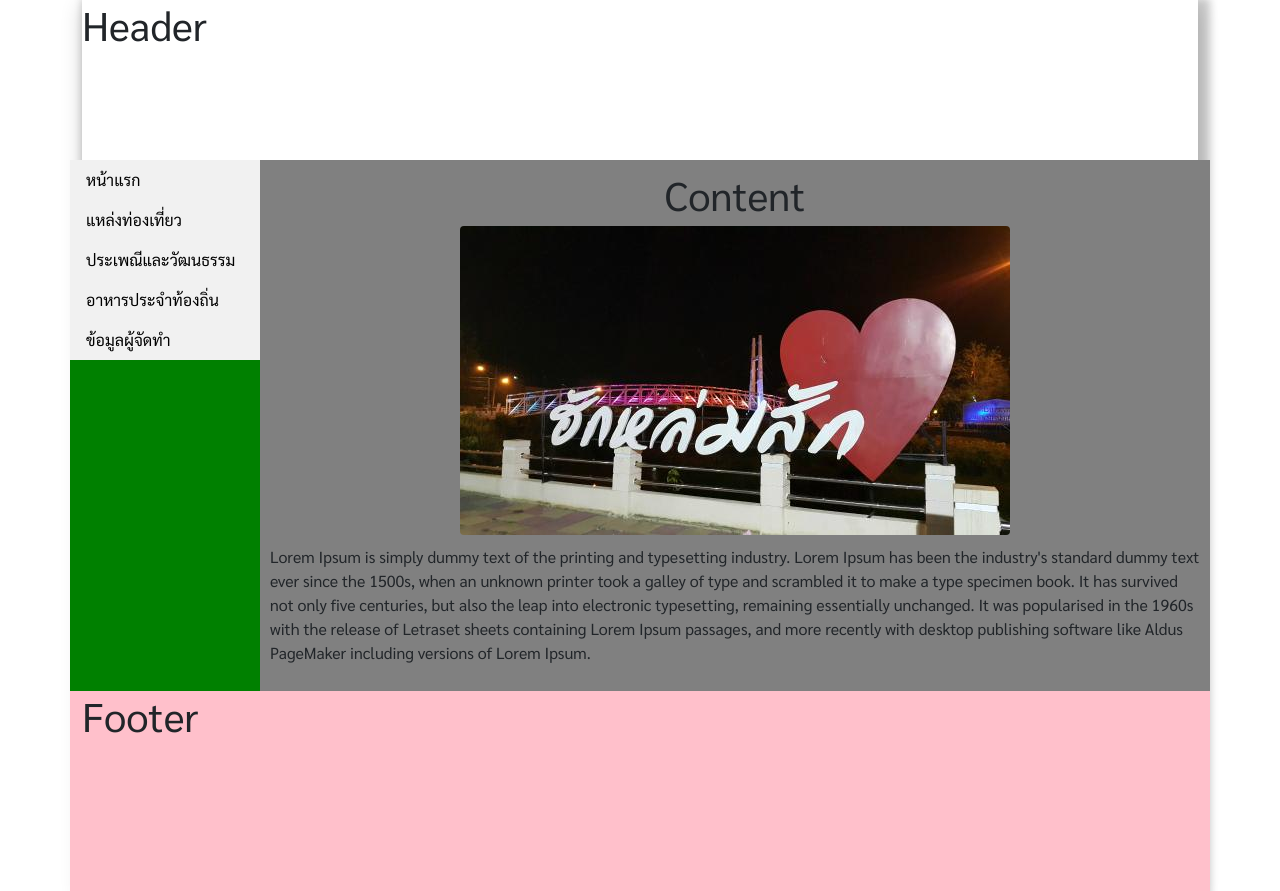
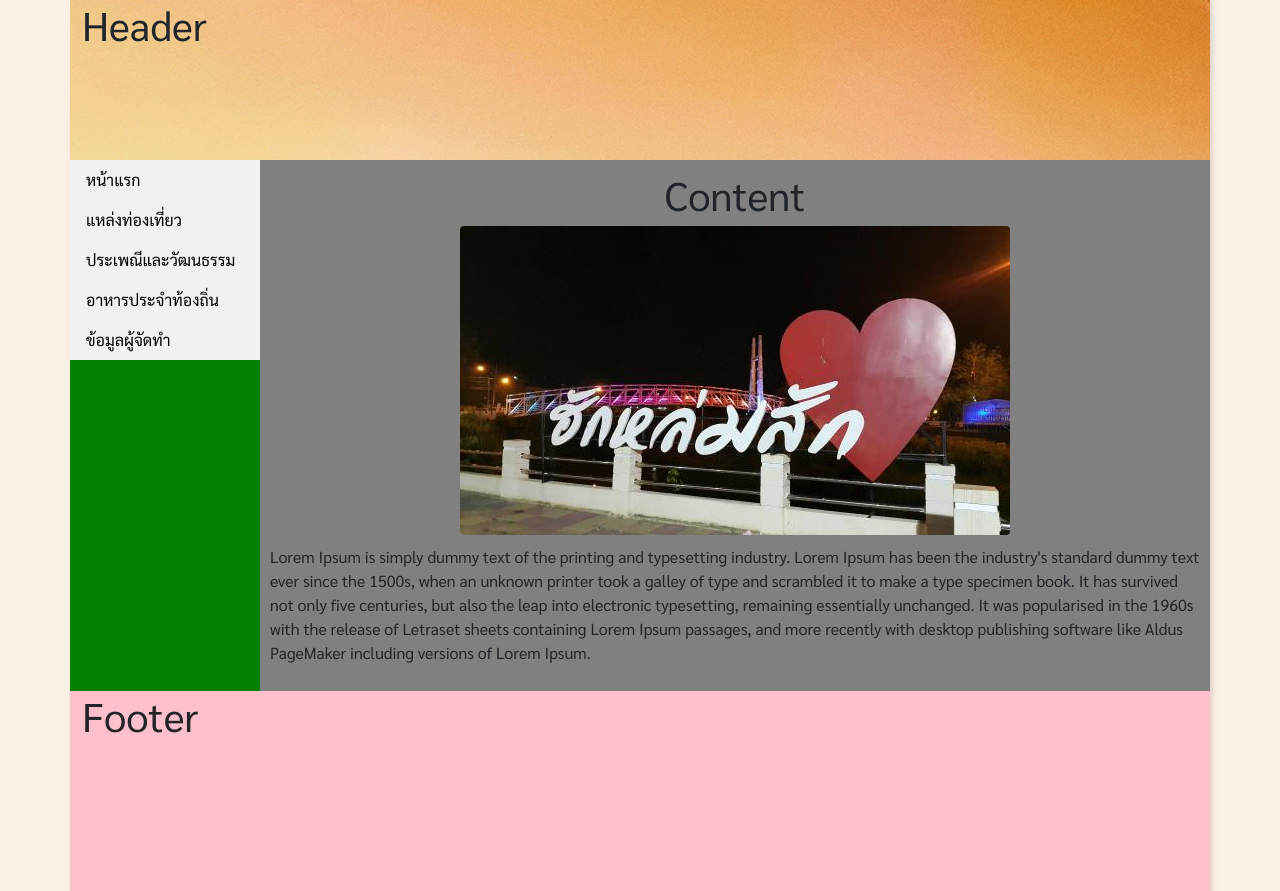
Before and after one commit to teacheryingkun1/final_project, a PHP site: page / in a window 1280 px wide. Run offline with PHP 8.4, Linux system fonts and the light colour scheme.

Commit message:
Update index.php

```diff
--- a/index.php
+++ b/index.php
@@ -19,6 +19,7 @@
     <style>
       body {
         font-family: "Sarabun";
+        background-color: #fdf2e7;
       }
 
       #container {
@@ -27,7 +28,7 @@
 
       #header {
         height: 160px;
-        background-image: url("header.jpg") no-repeat;
+        background-image: url("header.jpg");
         background-size:100%;
       }
 
```
